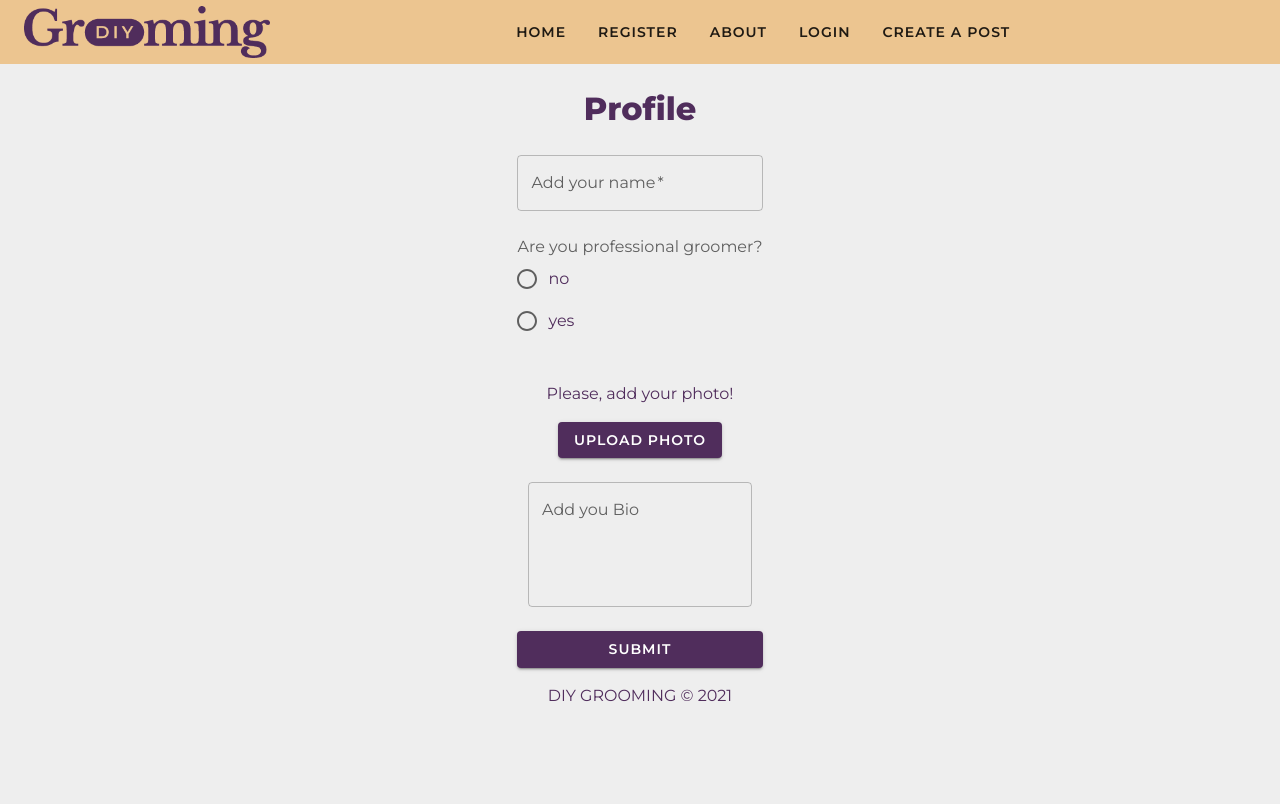
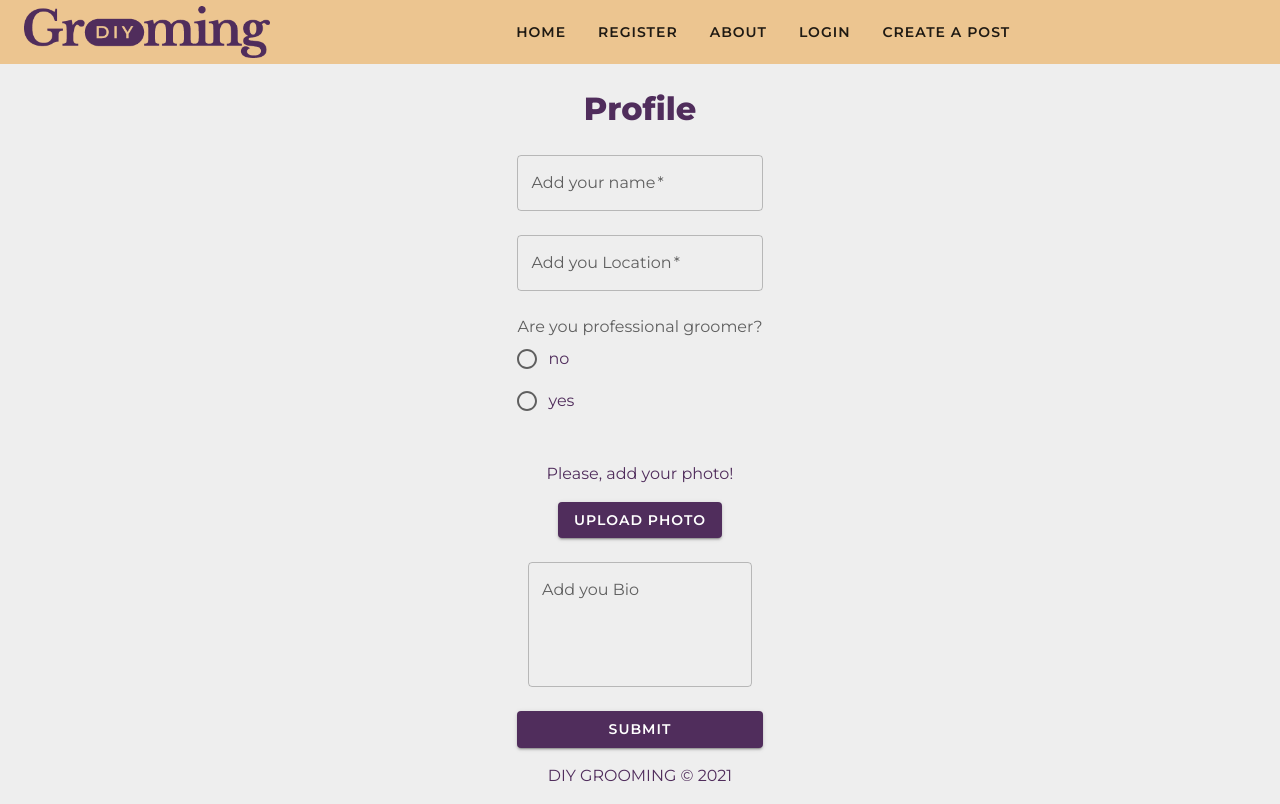
Before and after one commit to winny1212/client-frontend, a React (Create React App) app: page /profile in a window 1280 px wide. Built offline with nearby package versions, Linux system fonts and the light colour scheme.

Commit message:
add location field form

```diff
--- a/src/views/User/profile/ProfileForm.js
+++ b/src/views/User/profile/ProfileForm.js
@@ -19,8 +19,14 @@ const Profile = () => {
   //user name state
   const [name, setName] = useState('');
 
+  //user location state
+  const [location, setLocation] = useState('');
+
   //error user name
   const [nameError, setNameError] = useState(false);
+
+  //error location
+  const [locationError, setLocationError] = useState(false);
 
   //set radio button to the state
   const [category, setCategory] = useState('');
@@ -35,10 +41,14 @@ const Profile = () => {
   const handleSubmit = (event) => {
     event.preventDefault();
     setNameError(false);
+    setLocationError(false);
 
     console.log(file.name);
     if (name === '') {
       setNameError(true);
+    }
+    if (location === '') {
+      setLocationError(true);
     }
 
     if (name && fileSelected) {
@@ -84,6 +94,17 @@ const Profile = () => {
               required
               onChange={(e) => setName(e.target.value)}
               error={nameError}
+            />
+            <br />
+            {/* user location */}
+            <TextField
+              id="outlined-basic"
+              label="Add you Location"
+              variant="outlined"
+              fullWidth
+              required
+              onChange={(e) => setLocation(e.target.value)}
+              error={locationError}
             />
           </FormControl>
           <br />
```
